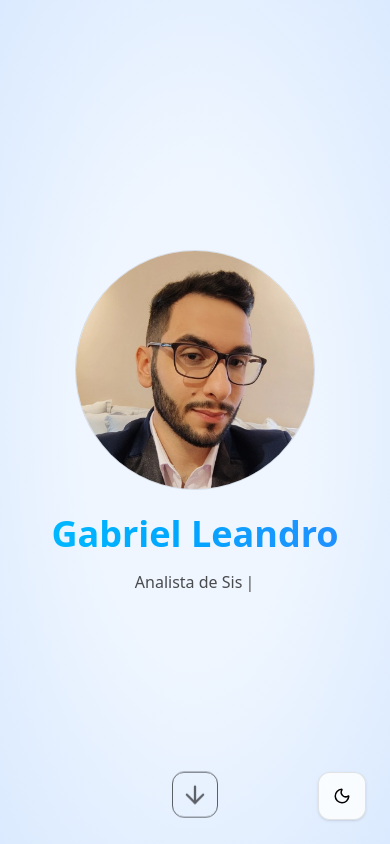
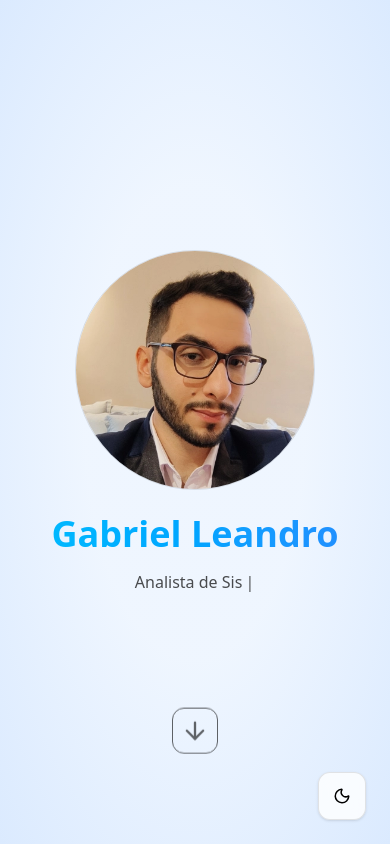
Before and after one commit to GabrielLeandroSilva/Portifolio-Next.js, a Next.js app: page / in a window 390 px wide. Shown: the top 844 px of the page. Built offline with nearby package versions, Linux system fonts and the light colour scheme.

Commit message:
Update globals.css

```diff
--- a/src/app/globals.css
+++ b/src/app/globals.css
@@ -40,6 +40,12 @@
   bottom: 1rem;
 }
 
+@media (max-width: 500px) {
+  .bottom-rem {
+    bottom: calc(var(--spacing) * 20);
+  }
+}
+
 .gradient-text {
   background-size: 300% 300%;
   animation: gradient-move 6s ease infinite;
```
